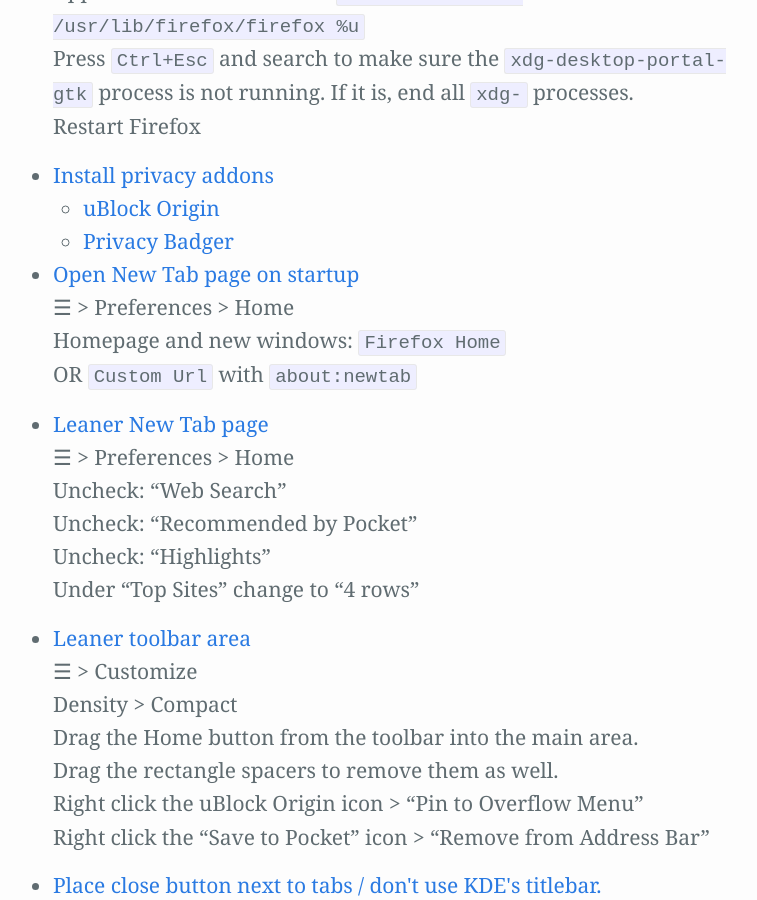
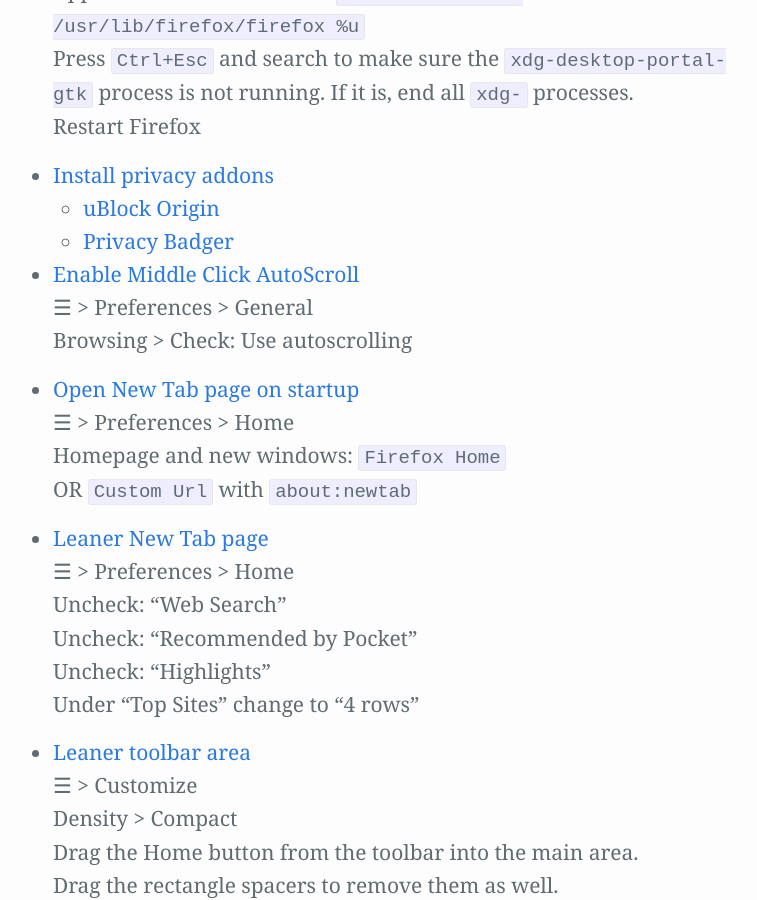
Before and after one commit to Zren/zren.github.io, a Jekyll site: the page built from kde_tips/tips.md, in a window 1280 px wide and 900 px high, scrolled down 10529 px. Shown: the whole window, without its empty margins (247-1004 px from the left). Built offline with Jekyll 4.4.1, drawn with Linux system fonts in a browser that asks for light colours; our own code applies the rules of GitHub Pages for plain Markdown files.

Commit message:
Add enable middle click autoscrolling tip

```diff
--- a/kde_tips/tips.md
+++ b/kde_tips/tips.md
@@ -399,6 +399,11 @@
   * [Privacy Badger](https://addons.mozilla.org/en-US/firefox/addon/privacy-badger17/)
 {% endcapture%}{% include tip.html label=label contents=contents %}
 
+{% capture label %}Enable Middle Click AutoScroll{% endcapture %}{% capture contents %}
+  ☰ > Preferences > General
+  Browsing > Check: Use autoscrolling
+{% endcapture%}{% include tip.html label=label contents=contents %}
+
 {% capture label %}Open New Tab page on startup{% endcapture %}{% capture contents %}
   ☰ > Preferences > Home
   Homepage and new windows: `Firefox Home`
```
